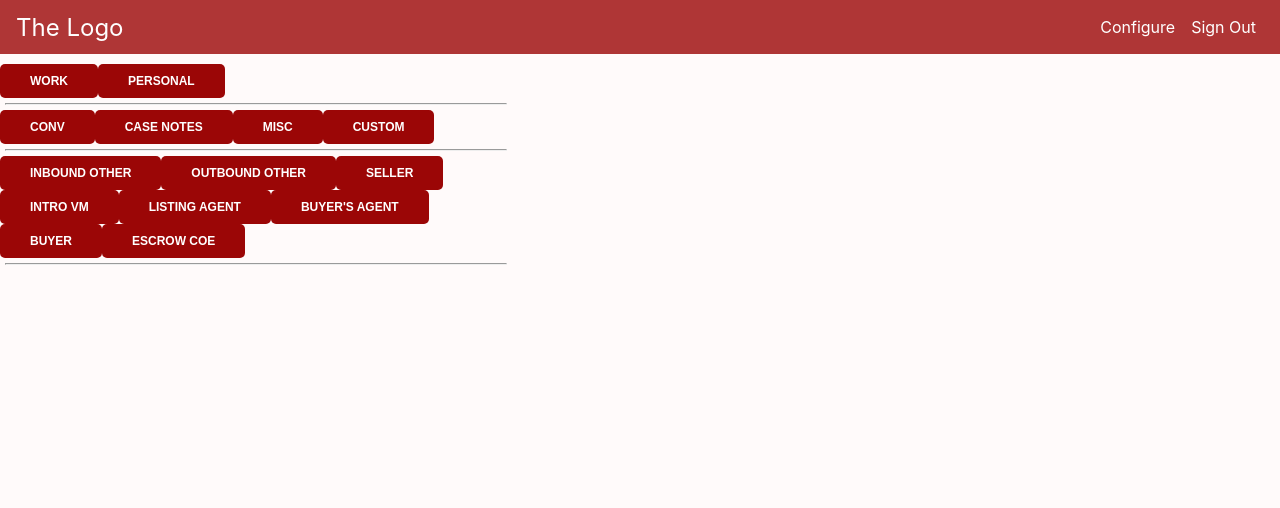
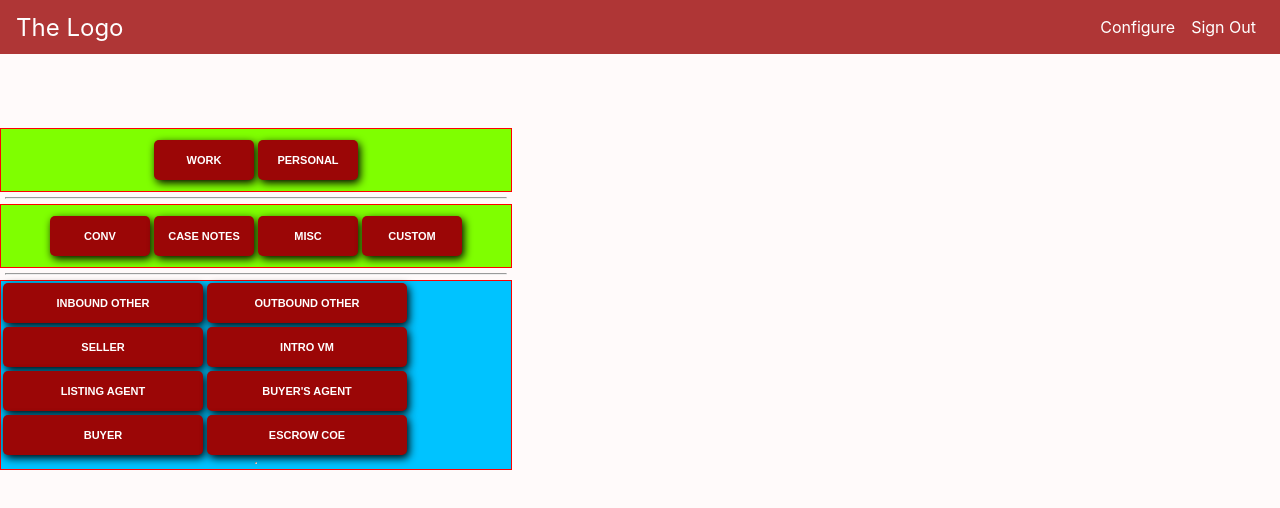
Before and after one commit to Mtn-Drew/stamp-champ, a React (Create React App) app: page /stamps in a window 1280 px wide. Shown: the top 508 px of the page. Built offline with nearby package versions, Linux system fonts and the light colour scheme.

Commit message:
working on css

```diff
--- a/src/App.js
+++ b/src/App.js
@@ -15,7 +15,7 @@ class App extends React.Component {
   state = {
     sideDrawerOpen: false,
     isLoggedIn: false,
-    onPage: 'configure',
+
 
   }
 
--- a/src/components/Button/Button.css
+++ b/src/components/Button/Button.css
@@ -76,12 +76,15 @@
 
 /* Button sized */
 .btn--medium {
-  padding: 10px 30px;
-  font-size: 12px;
-
+  /* padding: 8px 20px; */
+  font-size: 11px;
+  width: 100px;
+  height: 40px;
+  box-shadow: 2px 3px 9px 0px black;
+  margin: 2px;
 }
 
 .btn--large {
-  padding: 15px 30px;
-  font-size: 14px;
+  /* padding: 8px 20px; */
+  /* font-size: 12px; */
 }
--- a/src/components/Navbar/Navbar.js
+++ b/src/components/Navbar/Navbar.js
@@ -1,8 +1,7 @@
 import React from 'react'
 import './Navbar.css'
 import DrawerToggleButton from '../SideDrawer/DrawerToggleButton'
-import { BrowserRouter as Router, Route } from 'react-router-dom'
-
+import { Route } from 'react-router-dom'
 
 const navbar = (props) => (
   <header className="navbar">
@@ -11,13 +10,14 @@ const navbar = (props) => (
         <DrawerToggleButton click={props.drawerClickHandler} />
       </div>
 
-
-<Route path="/" render={(props) => (
-      <div className="navbar__logo">
-        <a href="/home">The Logo</a>
-      </div>
-       )}
-       ></Route>
+      <Route
+        path="/"
+        render={(props) => (
+          <div className="navbar__logo">
+            <a href="/home">The Logo</a>
+          </div>
+        )}
+      ></Route>
 
       <div className="spacer" />
 
@@ -72,7 +72,7 @@ const navbar = (props) => (
             path="/configure"
             render={(props) => (
               <li>
-                <a href="/cancel">Cancel</a>
+                <a href="/stamps">Cancel</a>
               </li>
             )}
           ></Route>
--- a/src/components/StampPad/StampPad.css
+++ b/src/components/StampPad/StampPad.css
@@ -1,7 +1,50 @@
-.spacer {
+/* .spacer {
   flex: 1;
+} */
+
+/* .stampButtons {
+  display: flex;
+} */
+
+.main-wrapper {
+  display:grid;
 }
 
-.stampButtons {
-  display: flex;
+.template-row, .profile-row {
+  display: grid;
+  grid-template-columns: (1fr,1fr);
+  grid-gap: 1em;
+  background-color: chartreuse;
+  grid-auto-rows: 10px;
+  border: 1px solid red;
+  margin-right: auto;
+  margin-left: auto;
+  justify-items: center;
+  align-items: center;
 }
+
+.stamps-row {
+  display: flex-row;
+  /* grid-template-columns: (1fr); */
+  grid-gap: 1em;
+  background-color: rgb(0, 195, 255);
+  grid-auto-rows: 10px;
+  border: 1px solid red;
+  margin-right: auto;
+  margin-left: auto;
+  justify-items: center;
+  align-items: center;
+}
+
+.profile-row .btn--medium, .template-row .btn--medium {
+  min-width:100px;
+}
+
+.stamps-row .btn--medium {
+  /* display:inline-block; */
+  font-size: 11px;
+  width: 200px;
+  height: 40px;
+  box-shadow: 2px 3px 9px 0px black;
+  margin: 2px;
+}
--- a/src/components/StampPad/StampPad.js
+++ b/src/components/StampPad/StampPad.js
@@ -1,6 +1,7 @@
 import React from 'react'
 import { Button } from '../Button/Button'
 import STORE from '../../STORE'
+import './StampPad.css'
 
 class StampPad extends React.Component {
   state = {
@@ -33,17 +34,9 @@ class StampPad extends React.Component {
     })
   }
 
-
-
   render() {
-
-
-
-
-
     const templateRow = this.state.store.template.map((templ, i) => {
       return (
-
         <Button
           key={templ.id}
           onClick={() => this.templateSelect(this.state.store.template[i].id)}
@@ -90,21 +83,35 @@ class StampPad extends React.Component {
       })
 
     return (
-     //what's a better way to call changepage?>
 
-      <div style={{ height: '100%' }} className="stampButtons" onMouseOver={this.props.changepage('stamps')}>
+      <div className="main-wrapper">
+        <div style={{ height: '100%' }} className="stampButtons">
           <main style={{ marginTop: '64px' }}>
-          <div>
+
+            <div className="template-row">
               <div className="spacer" />
               <div className="template">{templateRow} </div>
               <div className="spacer" />
             </div>
+
             <hr className="hr" />
+
+            <div className="profile-row">
+              <div className="spacer" />
               <div>{profileRow}</div>
+              <div className="spacer" />
+            </div>
+
             <hr className="hr" />
+
+            <div className="stamps-row">
             <div>{stampRow}</div>
+
             <hr className="hr" />
+
+            </div>
           </main>
+        </div>
       </div>
     )
   }
```
Lines whose indentation alone changed are shown as unchanged.
